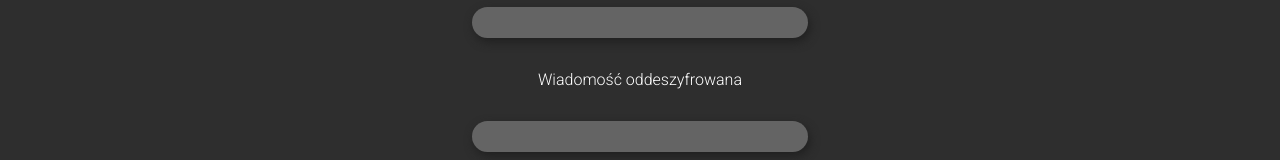
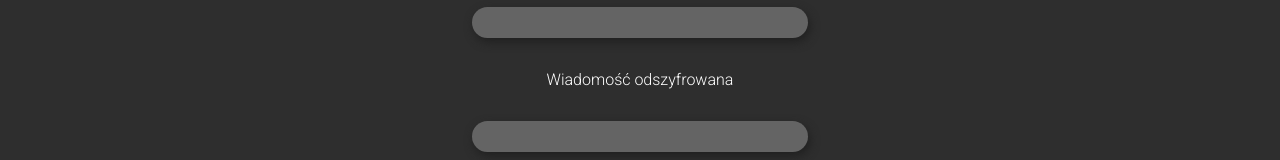
Before and after one commit to raczylos/Modu-y-kryptograficzne, a React (Create React App) app in the folder kryptografia/: page /macierzoweB in a window 1280 px wide. Shown: the part 223-383 px from the top of the page. Built offline with nearby package versions, Linux system fonts and the light colour scheme.

Commit message:
fix spelling

```diff
--- a/kryptografia/src/MacierzoweB.js
+++ b/kryptografia/src/MacierzoweB.js
@@ -94,7 +94,7 @@ function MacierzoweB() {
 		for (let i = 0; i < arrayHeigh; i++) {
 			let arrPom = [];
 			for (let j = 0; j < arrayLength; j++) {
-				if (encoded[order.indexOf(j)][i] != undefined) {
+				if (encoded[order.indexOf(j)][i] !== undefined) {
 					arrPom.push(encoded[order.indexOf(j)][i]);
 				}
 			}
@@ -121,7 +121,7 @@ function MacierzoweB() {
 			<button onClick={matrixDecrypt}>Deszyfruj</button>
 			<p>Wiadomość zaszyfrowana</p>
 			<input value={encoded} />
-			<p>Wiadomość oddeszyfrowana</p>
+			<p>Wiadomość odszyfrowana</p>
 			<input value={decipher} />
 		</div>
 	);
--- a/kryptografia/src/SzyfrCezara.js
+++ b/kryptografia/src/SzyfrCezara.js
@@ -55,6 +55,7 @@ function SzyfrCezara() {
 	return (
 		<div>
 			<input
+				type="number"
 				placeholder="Podaj klucz"
 				onChange={(e) => setKey(e.target.value)}
 			/>
@@ -66,7 +67,7 @@ function SzyfrCezara() {
 			<button onClick={decode}>Deszyfruj</button>
 			<p>Wiadomość zaszyfrowana</p>
 			<input value={encoded} />
-			<p>Wiadomość oddeszyfrowana</p>
+			<p>Wiadomość odszyfrowana</p>
 			<input value={decipher} />
 		</div>
 	);
```
